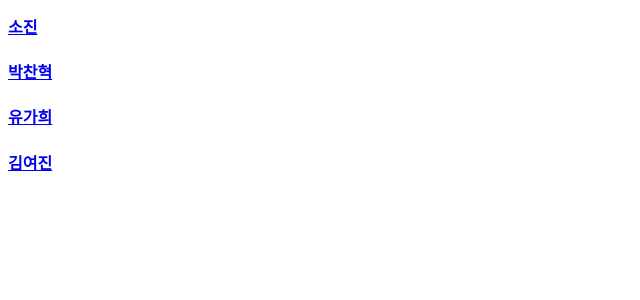
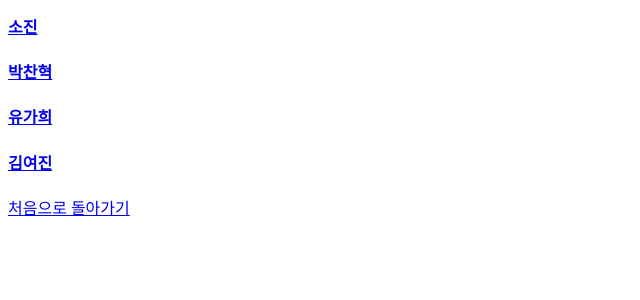
Before and after one commit to Chrisaor/stop-out, a Django app: page /students/ in a window 1280 px wide. Shown: the part 145-445 px from the top of the page, without its empty margins (0-640 px from the left). Run offline with Django 3.2, Linux system fonts and the light colour scheme; data comes from the database, SQL or seed files in the repository.

Commit message:
처음으로 돌아가기 삽입

```diff
--- a/app/templates/education/school_list.html
+++ b/app/templates/education/school_list.html
@@ -5,4 +5,6 @@
 {% for school in schools %}
 <a href="{% url 'school-detail' school.id %}">{{ school }}</a>
 {% endfor %}
+
+<a href="{% url 'index' %}">처음으로 돌아가기</a>
 {% endblock %}
--- a/app/templates/education/student_detail.html
+++ b/app/templates/education/student_detail.html
@@ -6,4 +6,5 @@
 <p>학교 : <a href="{% url 'school-detail' student.school.id %}">{{ student.school }}</a></p>
 <p>생성일자 : {{ student.created_at }}</p>
 
+<a href="{% url 'index' %}">처음으로 돌아가기</a>
 {% endblock %}
--- a/app/templates/education/student_list.html
+++ b/app/templates/education/student_list.html
@@ -5,4 +5,6 @@
 {% for student in students %}
 <a href="{% url 'student-detail' student.id %}"><h4>{{ student.name }}</h4></a>
 {% endfor %}
+
+<a href="{% url 'index' %}">처음으로 돌아가기</a>
 {% endblock %}
```
